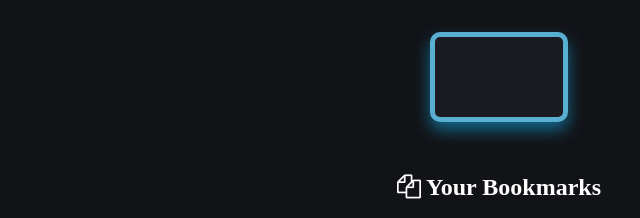
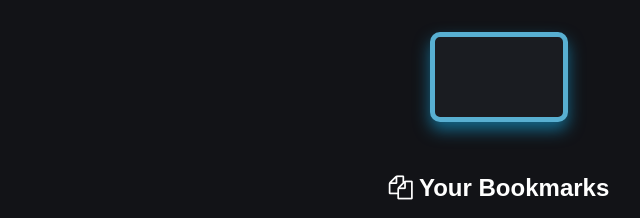
Before and after one commit to vijayyprajapati/Share-Your-Bookmarks, a plain HTML site: page details.html in a window 1280 px wide. Shown: the full height of the page, 141-781 px from the left. Drawn offline with Linux system fonts and the light colour scheme.

Commit message:
Add font to texts on details page

```diff
--- a/details.css
+++ b/details.css
@@ -1,5 +1,8 @@
 body {
   background-color: #121317;
+}
+h1, span, p, a, div {
+  font-family: "Poppins", sans-serif;
 }
 ol li::marker
 {
```
